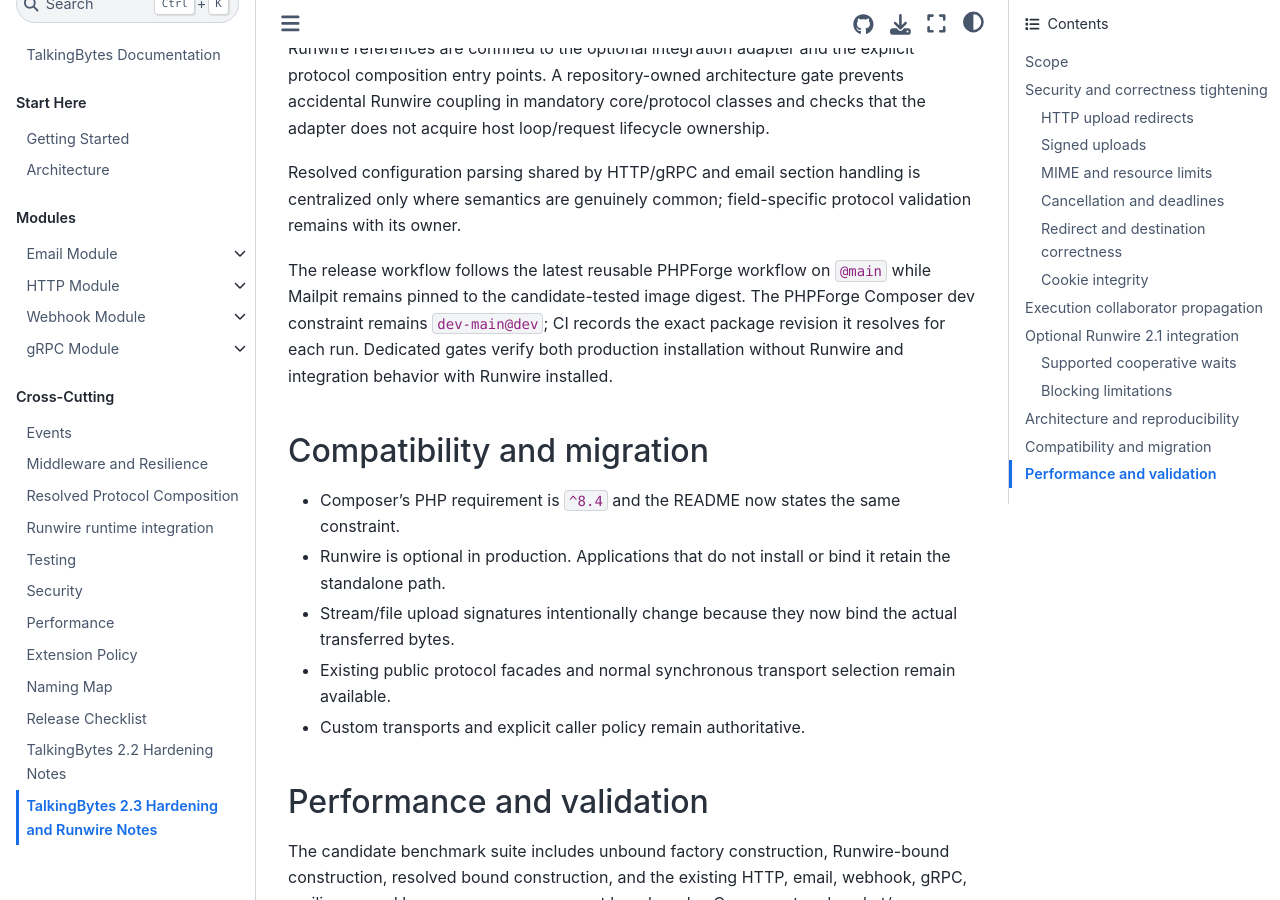
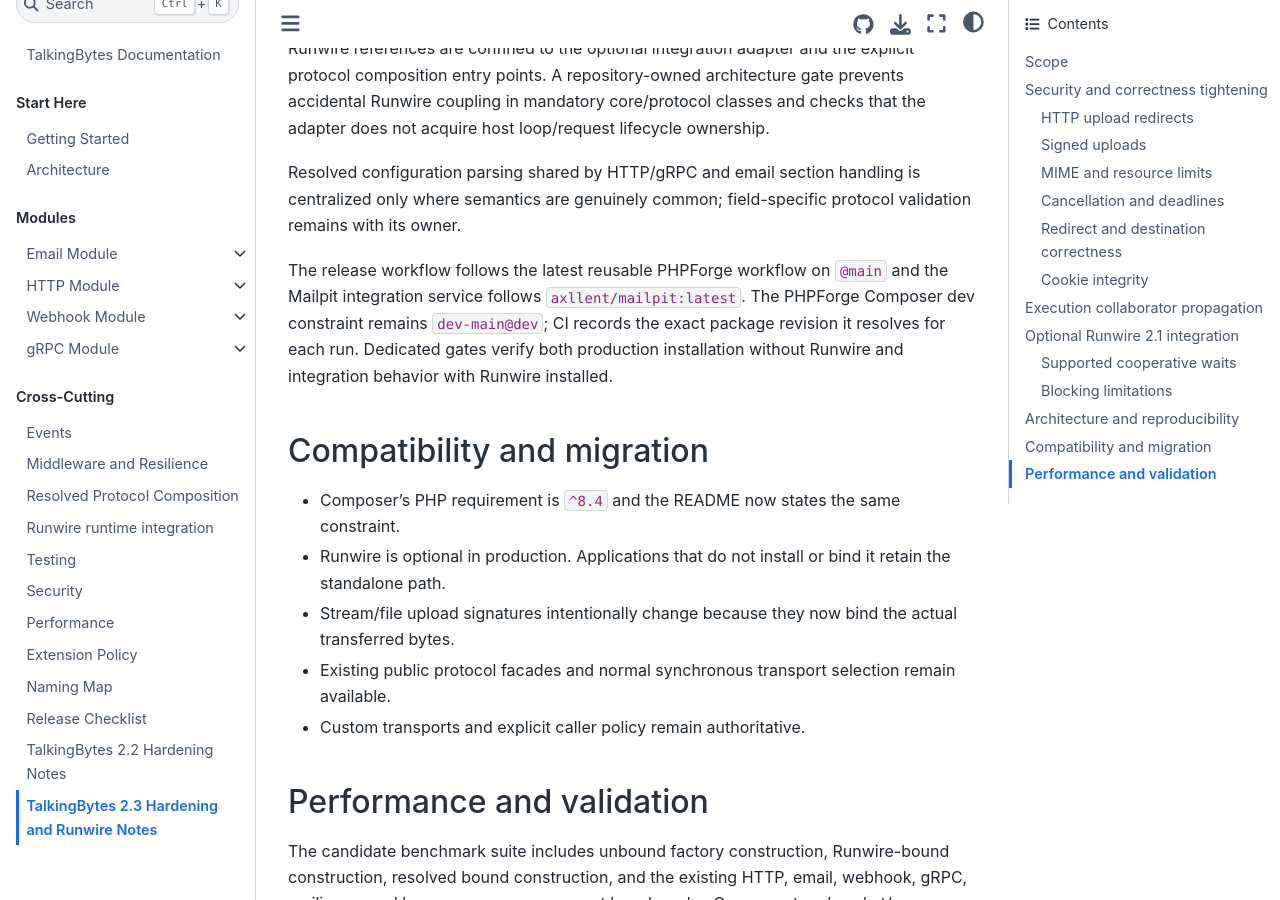
Before and after one commit to infocyph/TalkingBytes, a Sphinx documentation site: the page built from docs/release-notes-2.3.rst, in a window 1280 px wide and 900 px high, scrolled down 3590 px. Built offline with Sphinx 7.4.7 and the Sphinx Book theme 1.1.4, drawn with Linux system fonts in a browser that asks for light colours.

Commit message:
docs: reflect latest Mailpit integration image

```diff
--- a/docs/release-notes-2.3.rst
+++ b/docs/release-notes-2.3.rst
@@ -151,10 +151,11 @@
 validation remains with its owner.
 
 The release workflow follows the latest reusable PHPForge workflow on ``@main``
-while Mailpit remains pinned to the candidate-tested image digest. The PHPForge
-Composer dev constraint remains ``dev-main@dev``; CI records the exact package
-revision it resolves for each run. Dedicated gates verify both production
-installation without Runwire and integration behavior with Runwire installed.
+and the Mailpit integration service follows ``axllent/mailpit:latest``. The
+PHPForge Composer dev constraint remains ``dev-main@dev``; CI records the exact
+package revision it resolves for each run. Dedicated gates verify both
+production installation without Runwire and integration behavior with Runwire
+installed.
 
 Compatibility and migration
 ---------------------------
```
